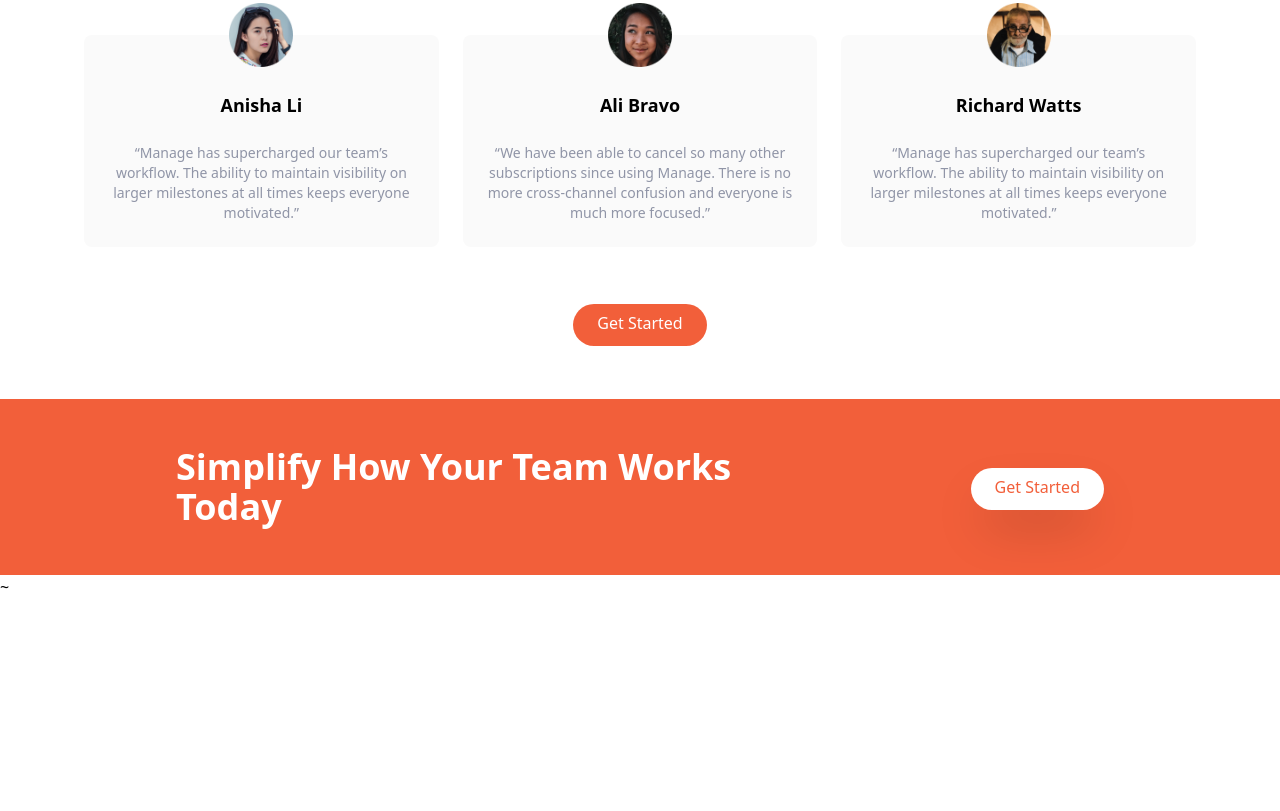
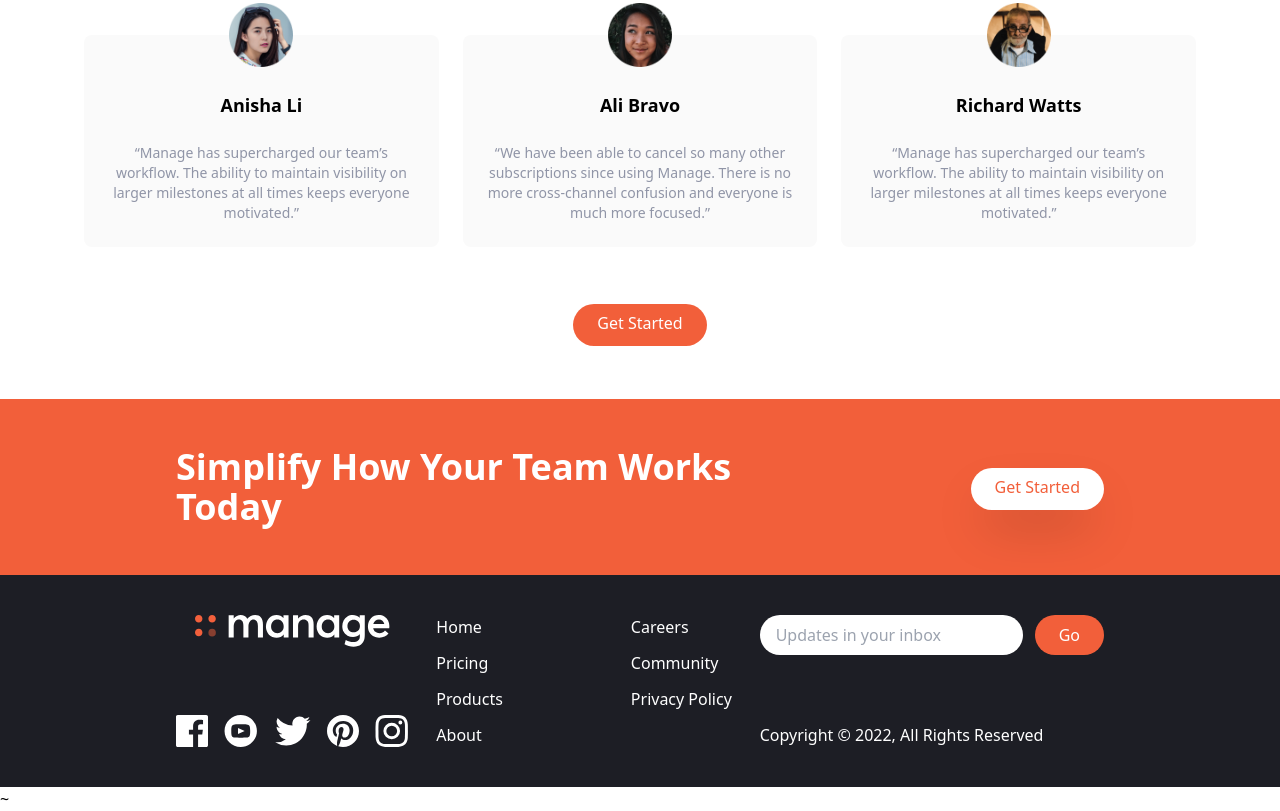
Before and after one commit to J-Rahhal/tailwind-project, a website: page index.html in a window 1280 px wide. Shown: the part 1393-2204 px from the top of the page. Before the commit the page ends 1992 px from the top, so only its background shows below. Drawn offline with Linux system fonts and the light colour scheme.

Commit message:
added and styled footer

```diff
--- a/index.html
+++ b/index.html
@@ -195,6 +195,74 @@
             </div>
         </div>
     </section>
+
+    <!--Footer Section-->
+    <footer class="bg-veryDarkBlue">
+        <!--Flex Container-->
+        <div class="container flex flex-col-reverse justify-between px-6 py-10 mx-auto space-y-8 md:flex-row md:space-y-0">
+            <!--Logo and social links container-->
+            <div class="flex flex-col-reverse items-center justify-between space-y-12 md:flex-col md:space-y-0 md:items:start">
+                <div class="mx-auto my-6 text-center text-white md:hidden">
+                    Copyright &copy; 2022, All Rights Reserved
+                </div>
+                <!--Logo-->
+                <div>
+                    <img src="images/logo-white.svg" alt="white logo" class="h-8">
+                </div>
+                <!--Social Links contianer-->
+                <div class="flex justify-center space-x-4">
+                    <!--Link 1-->
+                    <a href="#">
+                        <img src="images/icon-facebook.svg" alt="facebook logo" class="h-8">
+                    </a>
+                     <!--Link 2-->
+                     <a href="#">
+                        <img src="images/icon-youtube.svg" alt="youtube logo" class="h-8">
+                    </a>
+                     <!--Link 3-->
+                     <a href="#">
+                        <img src="images/icon-twitter.svg" alt="twitter logo" class="h-8">
+                    </a>
+                     <!--Link 4-->
+                     <a href="#">
+                        <img src="images/icon-pinterest.svg" alt="printerest logo" class="h-8">
+                    </a>
+                     <!--Link 5-->
+                     <a href="#">
+                        <img src="images/icon-instagram.svg" alt="instagram logo" class="h-8">
+                    </a>
+                </div>
+            </div>
+            <!--List container-->
+            <div class="flex justify-around space-x-32">
+                <div class="flex flex-col space-y-3 text-white">
+                    <a href="#" class="hover:brightRed">Home</a>
+                    <a href="#" class="hover:brightRed">Pricing</a>
+                    <a href="#" class="hover:brightRed">Products</a>
+                    <a href="#" class="hover:brightRed">About</a>
+                </div>
+
+                <div class="flex flex-col space-y-3 text-white">
+                    <a href="#" class="hover:brightRed">Careers</a>
+                    <a href="#" class="hover:brightRed">Community</a>
+                    <a href="#" class="hover:brightRed">Privacy Policy</a>
+                </div>
+            </div>
+
+            <!--input container-->
+            <div class="flex flex-col justify-between">
+                <form action="#">
+                    <div class="flex space-x-3">
+                        <input type="text" class="flex-1 px-4 rounded-full focus:outline:none" placeholder="Updates in your inbox">
+                        <button class="px-6 py-2 text-white rounded-full bg-brightRed hover:bg-brightRedLight focus:outline:none">Go</button>
+                    </div>
+                </form>
+                <div class="hidden text-white md:block">
+                    Copyright &copy 2022, All Rights Reserved
+                </div>
+            </div>
+        </div>
+    </footer>
 </body>
 </html>
 ~
```
Also changed, not shown: css/main.css, images/logo-white.svg (added).
